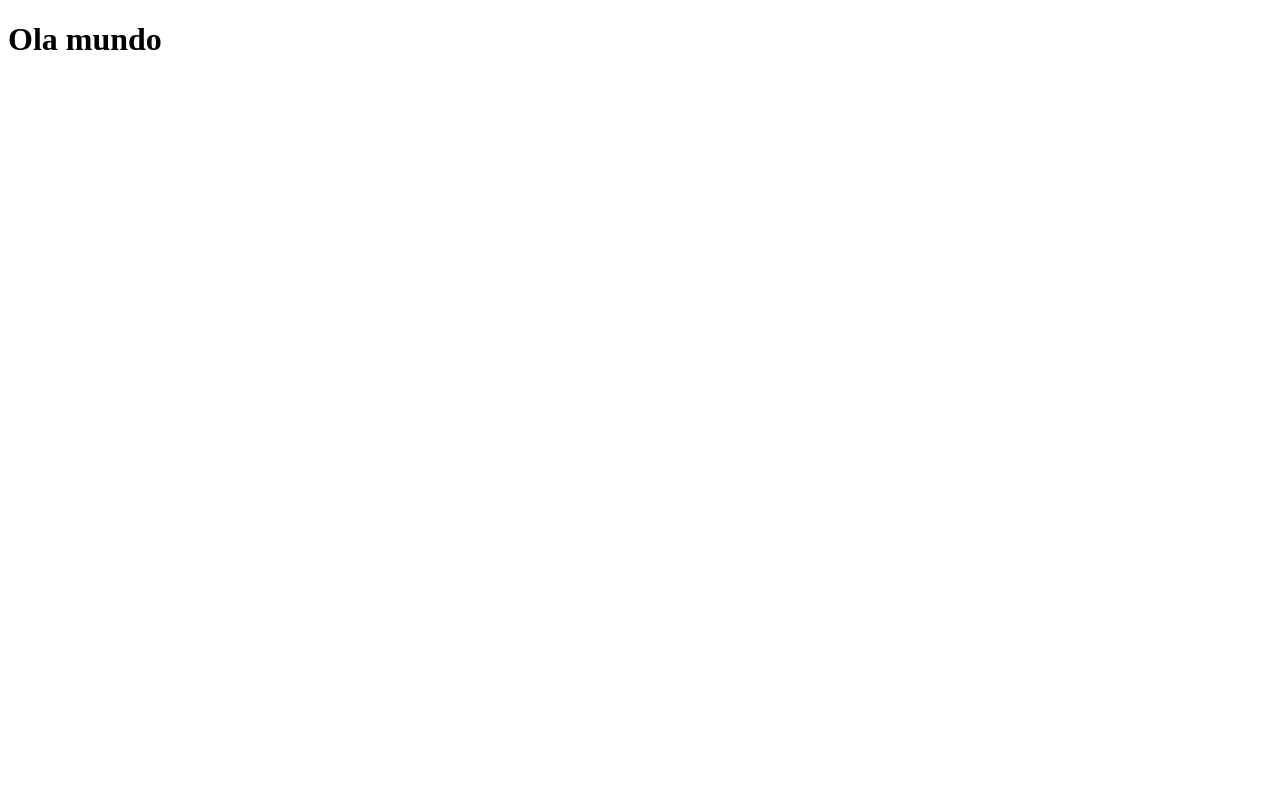
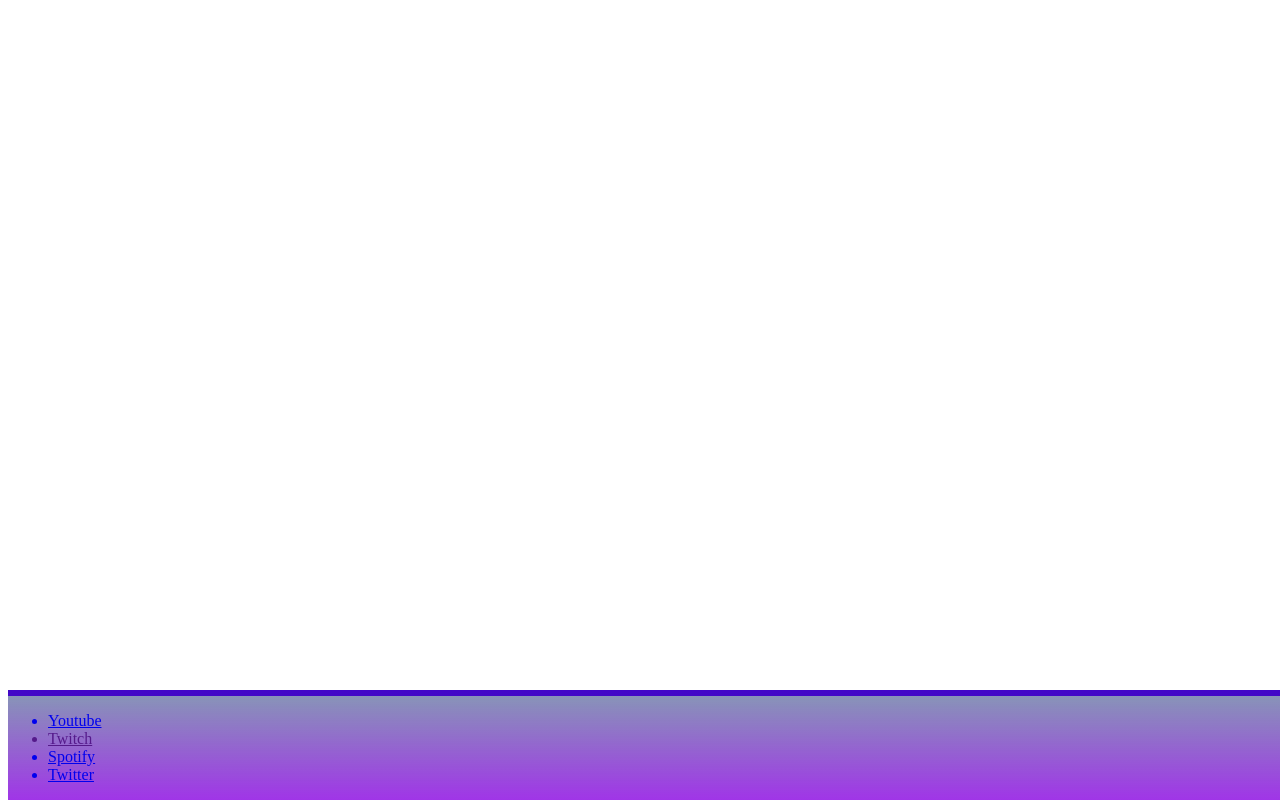
Before and after one commit to Fabiokleis/o-pior-da-historia, a plain HTML site: page index.html in a window 1280 px wide. Drawn offline with Linux system fonts and the light colour scheme.

Commit message:
adicionando footer e outras coisas

```diff
--- /dev/null
+++ b/css/style.css
@@ -0,0 +1,8 @@
+footer {
+    position: absolute;
+    bottom: 0px;
+    width: 100%;
+    background-image: linear-gradient(rgba(72, 90, 146, 0.65), rgba(140, 11, 226, 0.828));
+    border-top: solid 6px rgba(66, 8, 199, 0.986);
+    box-sizing: border-box;
+}
--- a/index.html
+++ b/index.html
@@ -4,9 +4,22 @@
     <meta charset="UTF-8">
     <meta http-equiv="X-UA-Compatible" content="IE=edge">
     <meta name="viewport" content="width=device-width, initial-scale=1.0">
+    <link rel="stylesheet" href="./css/style.css">
+
     <title>O pior da história</title>
 </head>
 <body>
-    <h1>Ola mundo</h1>
+    <nav></nav>
+
+
+    <footer>
+        <ul id="log">
+            <a rel="external" href="https://www.youtube.com/channel/UCzbd8NDb8yIZpqMdcygIeLA"><li id="yt" class="red">Youtube</li></a>
+            <a rel="external" href=""><li id="tw" class="red">Twitch</li></a>
+            <a rel="external"href="https://open.spotify.com/show/0F2b2136dXBhLsoACuNatu?si=0jyM2kEZTZ-dNLNz2TeRWQ&nd=1"><li id="spt" class="red">Spotify</li></a>
+            <a rel="external"href="https://twitter.com/PiorHistoria?s=09"><li id="tt" class="red">Twitter</li></a>
+        </ul>
+    </footer>
+
 </body>
 </html>
```
